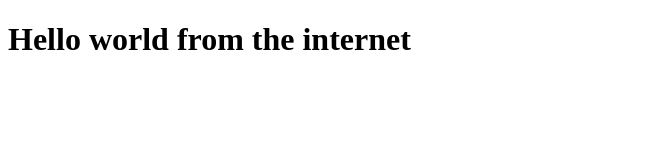
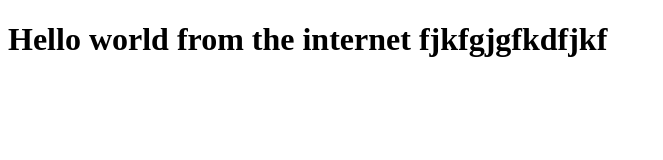
Before and after one commit to tsatsan/demo-publish-page, a plain HTML site: page index.html in a window 1280 px wide. Shown: the whole page, without its empty margins (0-663 px from the left). Drawn offline with Linux system fonts and the light colour scheme.

Commit message:
second try

```diff
--- a/index.html
+++ b/index.html
@@ -5,6 +5,6 @@
 	<title>Prove</title>
 </head>
 <body>
-	<h1>Hello world from the internet</h1>
+	<h1>Hello world from the internet fjkfgjgfkdfjkf</h1>
 </body>
 </html>
```
